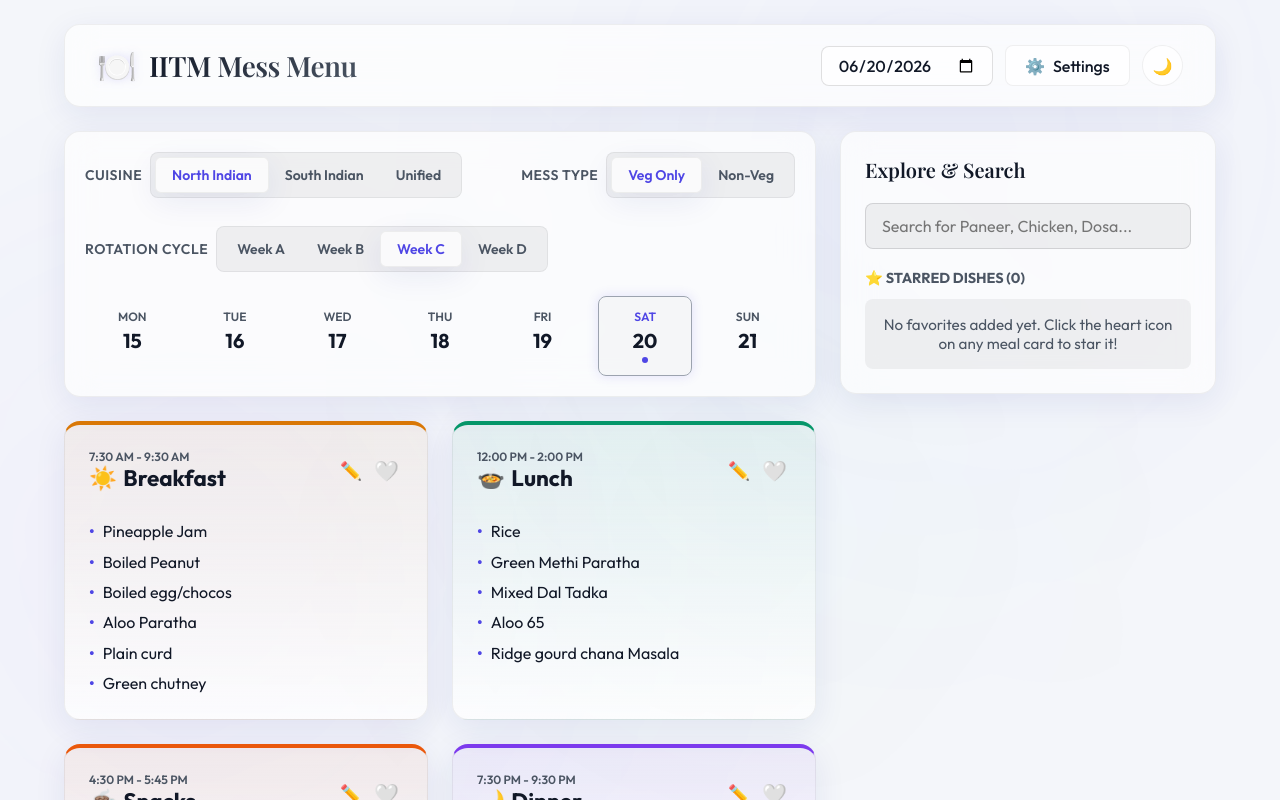
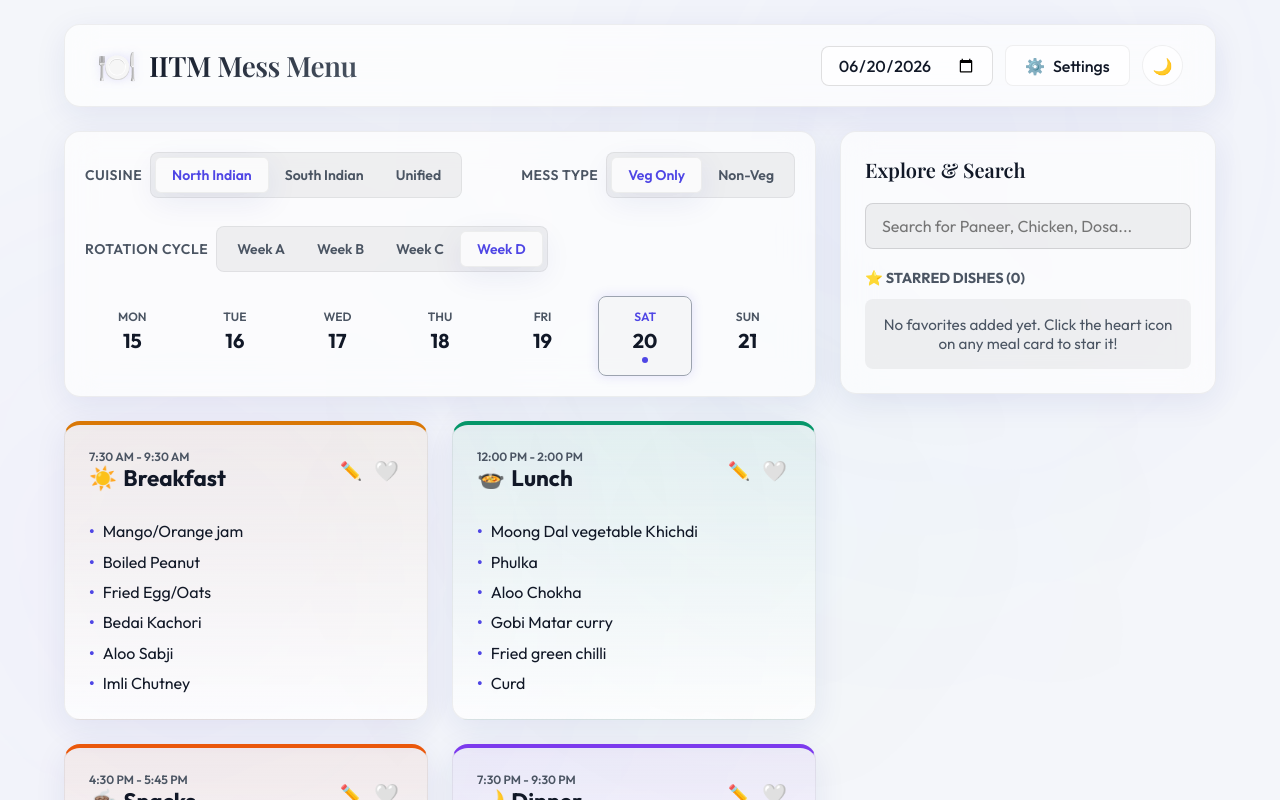
Before and after one commit to Nishchalam/Mess-menu, a React (Vite) app: page / in a window 1280 px wide. Built offline with nearby package versions, Linux system fonts and the light colour scheme; a web font is replaced by a local one.

Commit message:
chore: calibrate default rotation anchor to Week C as of July 6th, 2026

```diff
--- a/src/App.jsx
+++ b/src/App.jsx
@@ -13,8 +13,8 @@
 import MealEditModal from './components/MealEditModal';
 import SearchPanel from './components/SearchPanel';
 
-const DEFAULT_ANCHOR_DATE = '2026-06-01'; // A Monday
-const DEFAULT_ANCHOR_WEEK = 'A';
+const DEFAULT_ANCHOR_DATE = '2026-07-06'; // A Monday
+const DEFAULT_ANCHOR_WEEK = 'C';
 
 export default function App() {
   // --- Persistent State from localStorage ---
@@ -27,12 +27,22 @@
   const [anchorDate, setAnchorDate] = useState(() => {
     const saved = localStorage.getItem('messMenuAnchorDate');
     if (saved && /^\d{4}-\d{2}-\d{2}$/.test(saved)) {
+      // Migrate from old default calibration
+      if (saved === '2026-06-01') {
+        localStorage.setItem('messMenuAnchorDate', '2026-07-06');
+        localStorage.setItem('messMenuAnchorWeek', 'C');
+        return '2026-07-06';
+      }
       return saved;
     }
     return DEFAULT_ANCHOR_DATE;
   });
 
   const [anchorWeek, setAnchorWeek] = useState(() => {
+    const savedDate = localStorage.getItem('messMenuAnchorDate');
+    if (savedDate === '2026-06-01') {
+      return 'C';
+    }
     return localStorage.getItem('messMenuAnchorWeek') || DEFAULT_ANCHOR_WEEK;
   });
 
```
